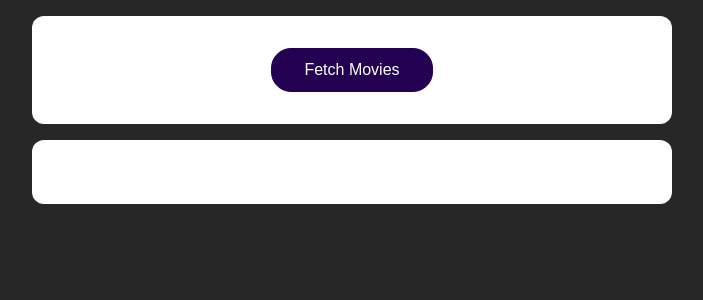
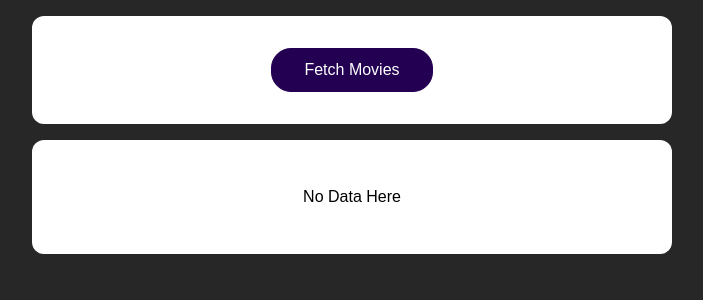
Before and after one commit to YAMITRAO/movieapiproject, a React (Create React App) app: page / in a window 1280 px wide. Shown: the top 300 px of the page, without its empty margins (288-991 px from the left). Built offline with nearby package versions, Linux system fonts and the light colour scheme.

Commit message:
loading msg added

```diff
--- a/src/App.js
+++ b/src/App.js
@@ -7,20 +7,29 @@ import './App.css';
 function App() {
 
  const [dummyMovies, setDummyMovies] = useState([]);
-  const ApiData = () => {
-    fetch("https://swapi.dev/api/films/").then( (response) => {
-     return response.json()
-    }).then( (data) => { console.log(data.results)
-       setDummyMovies(data.results)});
-  }
-
+ const[isLoading , setIsLoading] = useState(false);
+  // const ApiData = () => {
+  //   fetch("https://swapi.dev/api/films/").then( (response) => {
+  //    return response.json()
+  //   }).then( (data) => { console.log(data.results)
+  //      setDummyMovies(data.results)});
+  // }
+   async function ApiData ( ) {
+    setIsLoading(true);
+     const response = await fetch("https://swapi.dev/api/films/");
+     const data = await response.json();
+     setDummyMovies(data.results);
+     setIsLoading(false)
+   }
   return (
     <React.Fragment>
       <section>
         <button onClick={ApiData}>Fetch Movies</button>
       </section>
       <section>
-        <MoviesList movies={dummyMovies} />
+        {!isLoading && dummyMovies.length > 0 && <MoviesList movies={dummyMovies} />}
+        {!isLoading && dummyMovies.length <= 0 && <p>No Data Here</p>}
+        {isLoading && <p>Loading...</p>}
       </section>
     </React.Fragment>
   );
```
